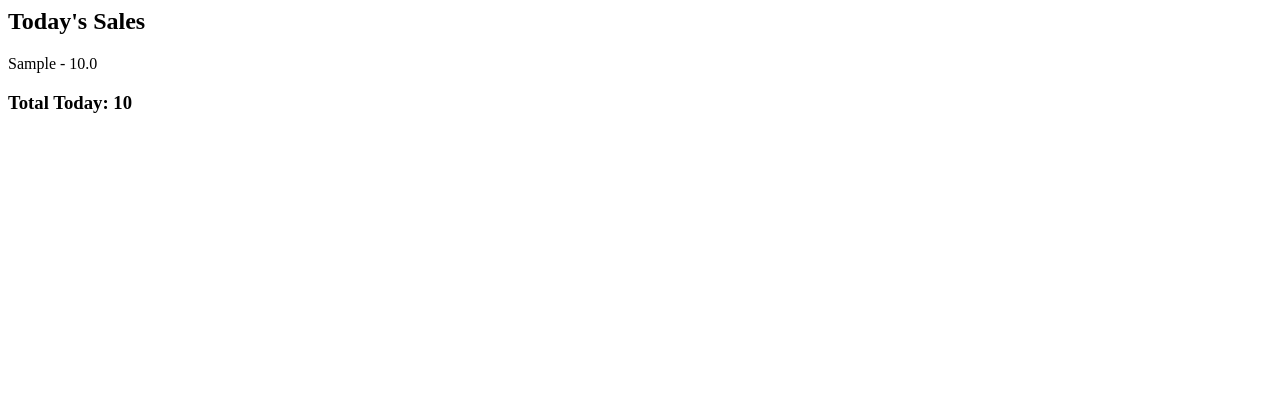
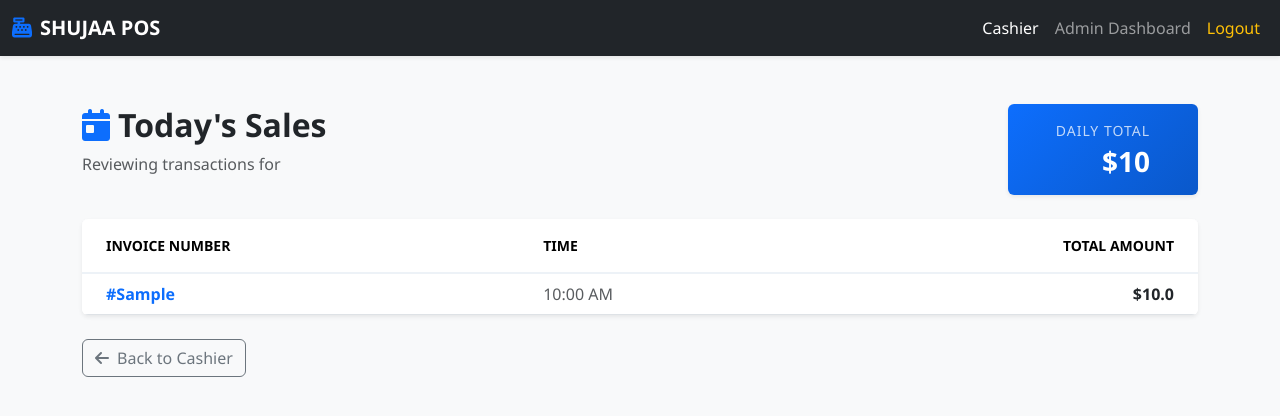
Before and after one commit to Hero-0819/pos_system, a Django app: template templates/daily.html in a window 1280 px wide. Shown: the top 416 px of the page. Run offline with Django 5.2, Linux system fonts and the light colour scheme; tables that the repository leaves empty hold one stand-in row (values such as "Sample post"); the template is opened without the code that fills it: values that come from a table or form of the project are taken from there, most other values are stand-ins (such as "Sample title", 1, 10 or a date in 2020).

Commit message:
Refactor daily sales template with Bootstrap styling

```diff
--- a/templates/daily.html
+++ b/templates/daily.html
@@ -1,9 +1,83 @@
-<h2>Today's Sales</h2>
+{% extends 'base.html' %}
 
-{% for sale in sales %}
-    <p>{{ sale.invoice_no }} - {{ sale.total }}</p>
-{% empty %}
-    <p>No sales today</p>
-{% endfor %}
+{% block content %}
+<div class="container py-4">
+    <div class="row mb-4 align-items-center">
+        <div class="col-md-6">
+            <h2 class="fw-bold text-dark">
+                <i class="fas fa-calendar-day me-2 text-primary"></i>Today's Sales
+            </h2>
+            <p class="text-muted">Reviewing transactions for {{ "now"|date:"F d, Y" }}</p>
+        </div>
+        <div class="col-md-6 text-md-end">
+            <div class="card bg-primary text-white shadow-sm d-inline-block p-3 px-5 border-0">
+                <small class="text-uppercase opacity-75 d-block mb-1" style="letter-spacing: 1px;">Daily Total</small>
+                <h3 class="mb-0 fw-bold">${{ total }}</h3>
+            </div>
+        </div>
+    </div>
 
-<h3>Total Today: {{ total }}</h3>
+    <div class="card shadow-sm border-0 overflow-hidden">
+        <div class="card-body p-0">
+            <div class="table-responsive">
+                <table class="table table-hover align-middle mb-0">
+                    <thead class="bg-light text-secondary text-uppercase small fw-bold">
+                        <tr>
+                            <th class="ps-4 py-3">Invoice Number</th>
+                            <th class="py-3">Time</th>
+                            <th class="py-3 text-end pe-4">Total Amount</th>
+                        </tr>
+                    </thead>
+                    <tbody>
+                        {% for sale in sales %}
+                        <tr>
+                            <td class="ps-4 fw-bold">
+                                <span class="text-primary">#{{ sale.invoice_no }}</span>
+                            </td>
+                            <td class="text-muted">
+                                {{ sale.created_at|date:"H:i A" }}
+                            </td>
+                            <td class="text-end pe-4 fw-bold text-dark">
+                                ${{ sale.total }}
+                            </td>
+                        </tr>
+                        {% empty %}
+                        <tr>
+                            <td colspan="3" class="text-center py-5">
+                                <div class="text-muted">
+                                    <i class="fas fa-receipt fa-3x mb-3 d-block opacity-25"></i>
+                                    <p class="mb-0">No sales have been recorded today.</p>
+                                </div>
+                            </td>
+                        </tr>
+                        {% endfor %}
+                    </tbody>
+                </table>
+            </div>
+        </div>
+    </div>
+
+    <div class="mt-4">
+        <a href="{% url 'home' %}" class="btn btn-outline-secondary">
+            <i class="fas fa-arrow-left me-2"></i>Back to Cashier
+        </a>
+    </div>
+</div>
+
+<style>
+    /* Professional touches */
+    .table thead th {
+        border-top: none;
+        border-bottom: 2px solid #edf2f7;
+    }
+    .table tbody tr {
+        transition: background-color 0.2s;
+    }
+    .table tbody tr:hover {
+        background-color: #f8fafc;
+    }
+    .bg-primary {
+        background: linear-gradient(135deg, #0d6efd 0%, #0a58ca 100%) !important;
+    }
+</style>
+{% endblock %}
```
